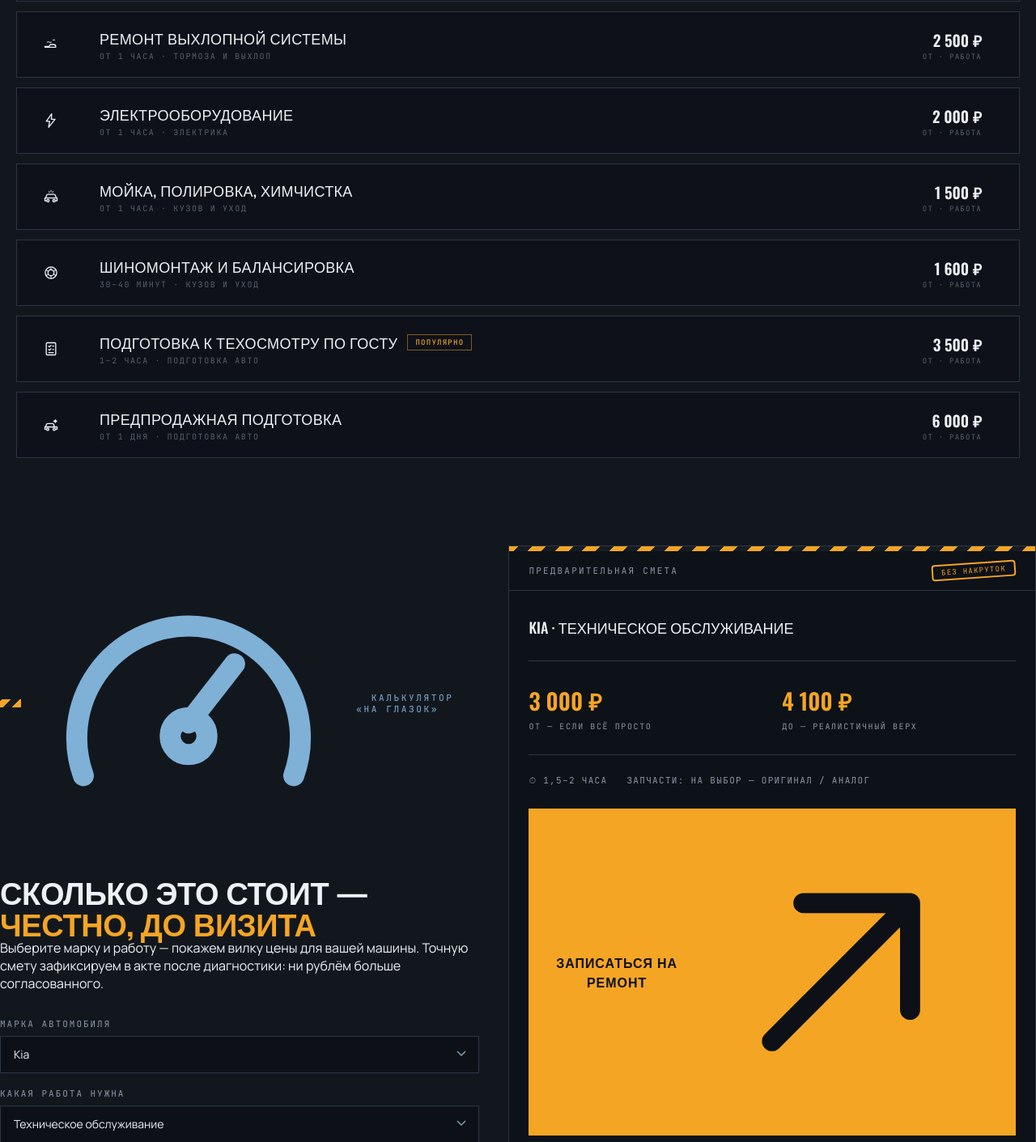
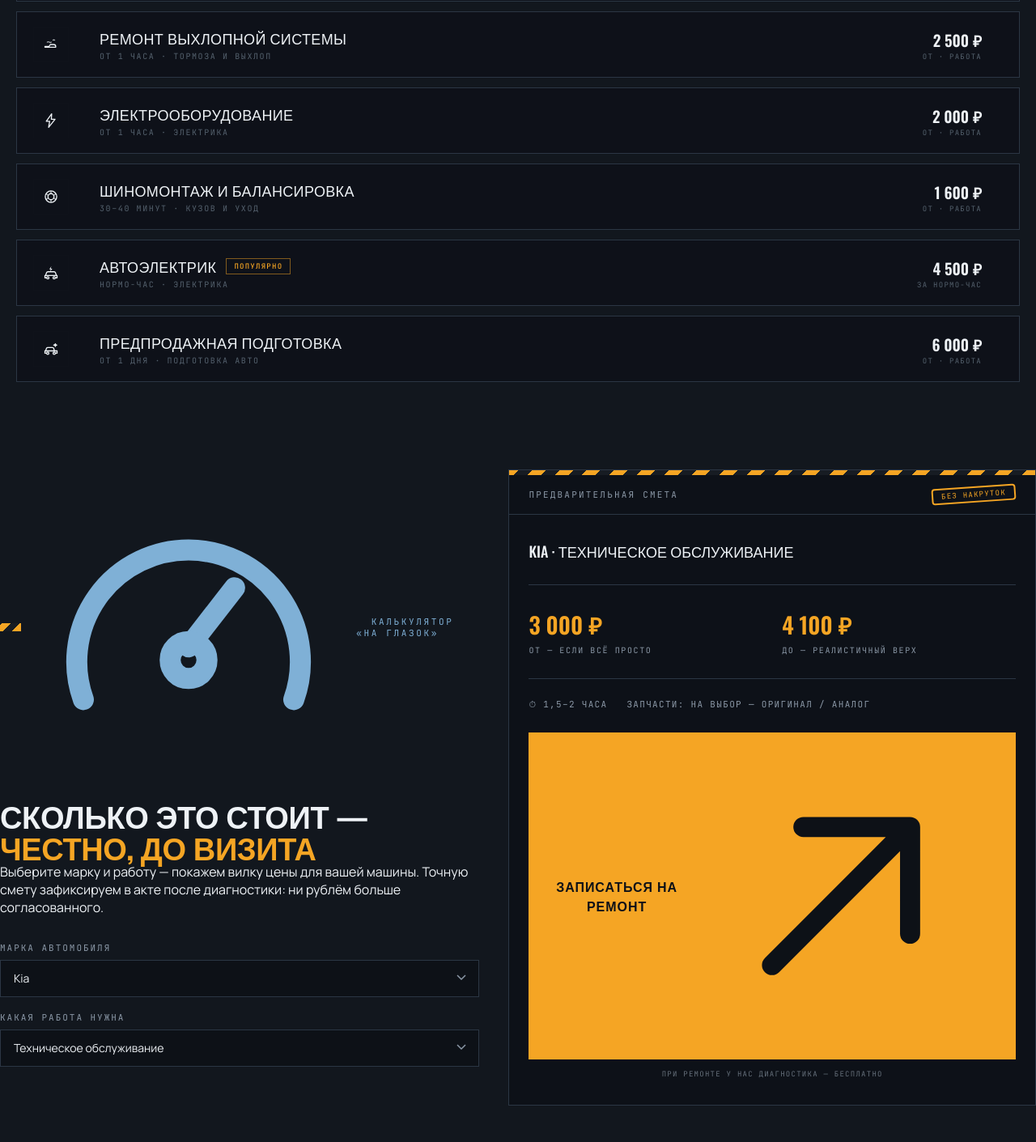
Before and after one commit to trataruslan-creator/central-autoservice, a WordPress theme: template wordpress-theme/central-autoservice/tpl-uslugi.php in a window 1280 px wide. Shown: the part 1293-2704 px from the top of the page at 81% size. Run offline with PHP 8.4 and a stand-in for WordPress, Linux system fonts and the light colour scheme; the site name, menu and one post (Sample post) are stand-ins, and other content is empty.

Commit message:
task snapshot 05fa1a84-fbc0-47d1-9ef2-fbb2727fe3d4

```diff
--- a/src/pages/Services.tsx
+++ b/src/pages/Services.tsx
@@ -29,7 +29,7 @@ function ServiceRow({ id }: { id: string }) {
         <span className="hidden max-w-sm text-sm leading-relaxed text-mut sm:block">{s.short}</span>
         <span className="text-right">
           <span className="block font-display text-lg font-semibold lg:text-xl">{fmtPrice(s.priceFrom)}</span>
-          <span className="font-mono text-[9px] uppercase tracking-[0.12em] text-mut">от</span>
+          <span className="font-mono text-[9px] uppercase tracking-[0.12em] text-mut">{s.priceNote ?? "от"}</span>
         </span>
         <IconChevron className={`h-4 w-4 text-mut transition-transform duration-300 ${open ? "rotate-90 text-amber2" : ""}`} />
       </button>
--- a/wordpress-theme/central-autoservice/functions.php
+++ b/wordpress-theme/central-autoservice/functions.php
@@ -82,6 +82,7 @@ function aps_svg($name) {
         'wash'      => '<path d="M4 14l1.6-4.2A2 2 0 0 1 7.5 8.5h9a2 2 0 0 1 1.9 1.3L20 14"/><path d="M3 14h18v4h-2.2M5.2 18H3v-4"/><circle cx="7.5" cy="18" r="1.8"/><circle cx="16.5" cy="18" r="1.8"/><path d="M12 3v1.5M9 4.5l.7 1.2M15 4.5l-.7 1.2" opacity="0.7"/>',
         'tire'      => '<circle cx="12" cy="12" r="8.5"/><circle cx="12" cy="12" r="4.5"/><path d="M12 7.5V4M16 10l2.9-2M16 14l2.9 2M12 16.5V20M8 14l-2.9 2M8 10l-2.9-2" opacity="0.7"/>',
         'checklist' => '<rect x="5" y="3" width="14" height="18" rx="1.5"/><path d="M8.5 8l1.2 1.2L12 7M8.5 13l1.2 1.2L12 12M8.5 17.5h7M14.5 8h1.5M14.5 13h1.5"/>',
+        'autoelectric' => '<path d="M4 16l1.5-4.2A2 2 0 0 1 7.4 10.5h9.2a2 2 0 0 1 1.9 1.3L20 16"/><path d="M3 16h18v3.5h-2M5 19.5H3V16"/><circle cx="7.3" cy="19.5" r="1.7"/><circle cx="16.7" cy="19.5" r="1.7"/><path d="M12.5 2.5 9.5 7h2.2l-1.2 3.5L14 6h-2.3z" fill="currentColor" stroke="none"/>',
         'presale'   => '<path d="M4 15l1.4-3.8A2 2 0 0 1 7.3 10h6.9a2 2 0 0 1 1.9 1.4L17 15"/><path d="M3 15h18v3.5h-2M5 18.5H3V15"/><circle cx="7.2" cy="18.5" r="1.7"/><circle cx="16.8" cy="18.5" r="1.7"/><path d="M18.5 4.5l.5 1.5 1.5.5-1.5.5-.5 1.5-.5-1.5L16 6.5l1.5-.5z"/>',
         'star'      => '<path d="M10 1.5l2.6 5.4 5.9.8-4.3 4.1 1 5.9L10 14.9l-5.2 2.8 1-5.9L1.5 7.7l5.9-.8z" fill="currentColor" stroke="none"/>',
         'logo'      => '<path d="M20 3l14 8v16L20 37 6 27V11z" fill="currentColor" opacity="0.14"/><path d="M20 3l14 8v16L20 37 6 27V11z"/><path d="M25.5 14.5a4.5 4.5 0 0 1-6 5.6l-4.6 4.6a1.9 1.9 0 0 1-2.7-2.7l4.6-4.6a4.5 4.5 0 0 1 5.6-6l-2.6 2.6 3.1 3.1z"/>',
--- a/wordpress-theme/central-autoservice/inc/data.php
+++ b/wordpress-theme/central-autoservice/inc/data.php
@@ -71,15 +71,12 @@ const APS_SERVICES = array(
     array('id'=>'electric','icon'=>'bolt','title'=>'Электрооборудование','cat'=>'electric','price'=>2000,'time'=>'от 1 часа',
         'short'=>'Стартеры, генераторы, проводка, свет. Ищем утечки тока и «глюки» электроники до причины, а не до симптома.',
         'inc'=>array('Ремонт стартеров и генераторов','Поиск утечек тока','Ремонт проводки','Настройка света фар'),'pop'=>false),
-    array('id'=>'wash','icon'=>'wash','title'=>'Мойка, полировка, химчистка','cat'=>'body','price'=>1500,'time'=>'от 1 часа',
-        'short'=>'Бережная мойка, восстановительная полировка кузова и глубокая химчистка салона.',
-        'inc'=>array('Бесконтактная мойка','Полировка кузова','Химчистка салона','Чернение резины и пластика'),'pop'=>false),
     array('id'=>'tires','icon'=>'tire','title'=>'Шиномонтаж и балансировка','cat'=>'body','price'=>1600,'time'=>'30–40 минут',
         'short'=>'Сезонная переобувка на современном станке: без царапин на дисках, с моментом затяжки по мануалу.',
         'inc'=>array('Переобувка 4 колёс','Балансировка','Ремонт проколов','Сезонное хранение'),'pop'=>false),
-    array('id'=>'gost','icon'=>'checklist','title'=>'Подготовка к техосмотру по ГОСТу','cat'=>'prepare','price'=>3500,'time'=>'1–2 часа',
-        'short'=>'Проверяем авто по всем пунктам ГОСТа, устраняем замечания и готовим машину к диагностической карте.',
-        'inc'=>array('Проверка по чек-листу ГОСТа','Регулировка света фар','Проверка тормозов на стенде','Устранение замечаний'),'pop'=>true),
+    array('id'=>'autoelectric','icon'=>'autoelectric','title'=>'Автоэлектрик','cat'=>'electric','price'=>4500,'time'=>'нормо-час','note'=>'за нормо-час',
+        'short'=>'Штатный автоэлектрик с почасовой оплатой: диагностика, поиск неисправностей, установка допоборудования. Платите за фактическое время работы.',
+        'inc'=>array('Диагностика электрооборудования','Поиск и устранение неисправностей','Установка сигнализаций и допоборудования','Ремонт проводки и разъёмов'),'pop'=>true),
     array('id'=>'presale','icon'=>'presale','title'=>'Предпродажная подготовка','cat'=>'prepare','price'=>6000,'time'=>'от 1 дня',
         'short'=>'Диагностика, устранение мелочей, полировка и химчистка — чтобы машина выглядела и ехала дороже.',
         'inc'=>array('Полная диагностика','Устранение мелких дефектов','Полировка кузова','Химчистка салона'),'pop'=>false),
@@ -103,8 +100,8 @@ const APS_REVIEWS = array(
         'text'=>'Дилер насчитал 180 тысяч за цепь ГРМ, здесь сделали за 96 и показали каждую снятую деталь. Через камеру в ремзоне смотрел весь процесс. Теперь только сюда.'),
     array('name'=>'Анна','car'=>'Kia Sportage','service'=>'ТО + сход-развал',
         'text'=>'Первый сервис, где мне распечатали развал «до и после» и объяснили, почему машину тянуло. Уложились ровно в срок из акта — час в час.'),
-    array('name'=>'Дмитрий','car'=>'Toyota Camry','service'=>'Подготовка к техосмотру',
-        'text'=>'Привёз машину перед ТО по ГОСТу — за два часа нашли и устранили всё, из-за чего не прошёл в прошлом году. Прошёл с первого раза.'),
+    array('name'=>'Дмитрий','car'=>'Toyota Camry','service'=>'Автоэлектрик',
+        'text'=>'Машина «съедала» аккумулятор за ночь, два сервиса разводили руками. Автоэлектрик за полтора нормо-часа нашёл утечку в сигнализации. Счётчик времени показал при мне — заплатил ровно за работу.'),
     array('name'=>'Марина','car'=>'Hyundai Creta','service'=>'Диагностика',
         'text'=>'Страшно было отдавать машину в сервис «у деревни», но зря. Видео с ремзоны присылали в MAX, цены согласовали до начала работ. Ни рубля сверху.'),
     array('name'=>'Олег','car'=>'VW Tiguan','service'=>'Ремонт тормозов',
@@ -143,7 +140,7 @@ const APS_EQUIPMENT = array(
 /* Цифры */
 const APS_STATS = array(
     array('value'=>51,'suffix'=>'','label'=>'марка в работе','note'=>'от Lada до Zeekr'),
-    array('value'=>14,'suffix'=>'','label'=>'видов услуг','note'=>'от масла до капремонта'),
+    array('value'=>13,'suffix'=>'','label'=>'видов услуг','note'=>'от масла до капремонта'),
     array('value'=>2024,'suffix'=>'','label'=>'год стенда сход-развала','note'=>'новейшее оборудование'),
     array('value'=>40,'suffix'=>'+','label'=>'пунктов в чек-листе ТО','note'=>'как у официального дилера'),
 );
--- a/wordpress-theme/central-autoservice/tpl-uslugi.php
+++ b/wordpress-theme/central-autoservice/tpl-uslugi.php
@@ -41,7 +41,7 @@ get_header(); ?>
                         </span>
                         <span class="svc-time"><?php echo esc_html($s['time']); ?> · <?php echo esc_html(APS_CATS[$s['cat']]); ?></span>
                     </span>
-                    <span class="svc-price"><b><?php echo aps_price($s['price']); ?></b><small>от · работа</small></span>
+                    <span class="svc-price"><b><?php echo aps_price($s['price']); ?></b><small><?php echo esc_html($s['note'] ?? 'от · работа'); ?></small></span>
                 </button>
                 <div class="svc-x-body">
                     <div class="svc-x-inner">
```
Also changed, not shown: src/components/Icons.tsx (+12 -1 lines), src/lib/data.ts (+12 -19 lines), src/pages/Home.tsx (+9 -9 lines), wordpress-theme/central-autoservice/front-page.php (+7 -7 lines).
